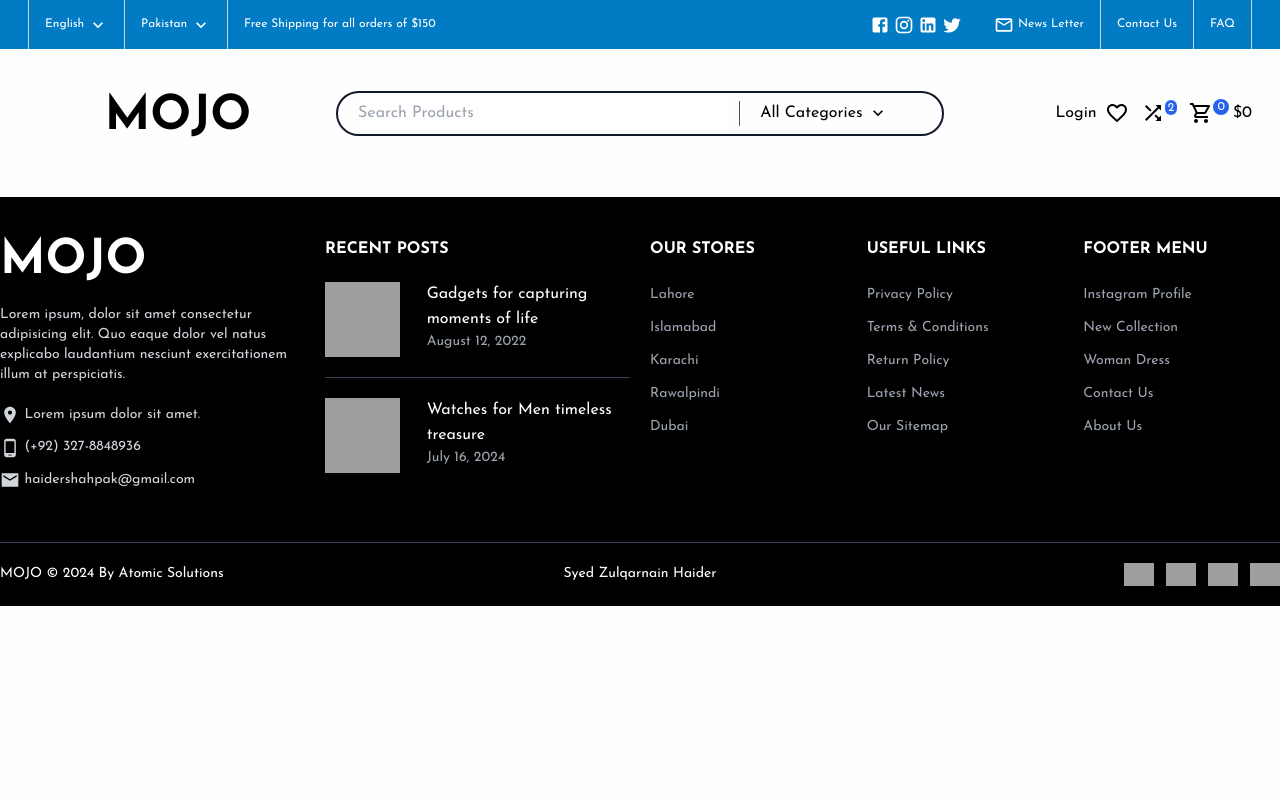
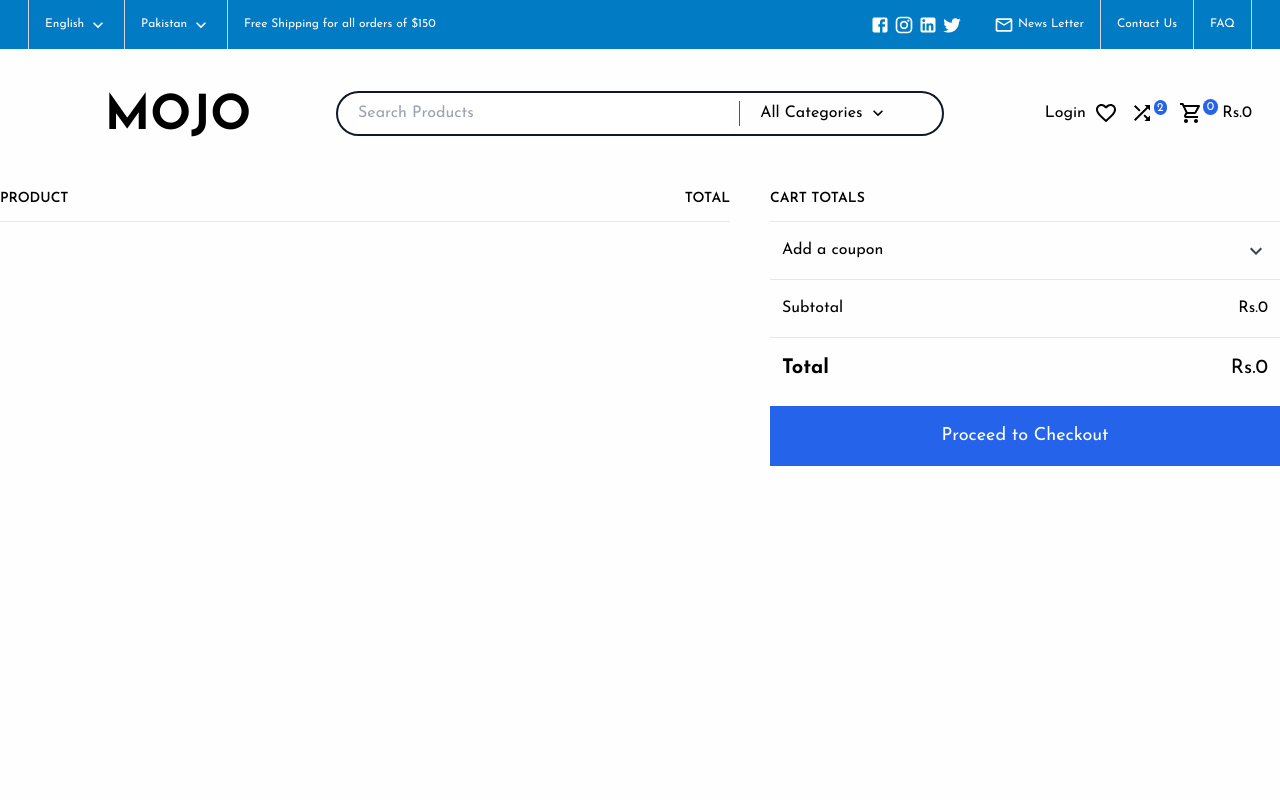
Before and after one commit to HaiderIsBack/Mojo, a React (Vite) app in the folder client/: page /cart in a window 1280 px wide. Shown: the top 800 px of the page. Built offline with nearby package versions, Linux system fonts and the light colour scheme; grey boxes are pictures that could not be loaded.

Commit message:
Created Cart Page

```diff
--- a/client/src/App.jsx
+++ b/client/src/App.jsx
@@ -1,17 +1,18 @@
-import { useEffect, useState } from 'react';
+import { useEffect } from 'react';
 import { BrowserRouter as Router, Routes, Route, useLocation } from 'react-router-dom';
 import './App.css';
 
 // Component Imports
 import Nav from './components/Nav';
+import CartSidebar from './components/CartSidebar';
+import Overlay from './components/Overlay';
 import Footer from './components/Footer';
 
 // Page Imports
 import Home from './pages/Home';
 import ProductPage from './pages/ProductPage';
 import Shop from './pages/Shop';
-import Cart from './components/Cart';
-import Overlay from './components/Overlay';
+import Cart from './pages/Cart';
 
 function App() {
 
@@ -19,15 +20,17 @@ function App() {
     <>
       <Overlay />
       <Router>
-        <Cart />
+        <CartSidebar />
         <Caliborator />
         <Nav />
         <Routes>
           <Route path='/' element={<Home />} />
           <Route path='/shop' element={<Shop />} />
+          <Route path='/cart' element={<Cart />} />
           <Route path='/product/'>
             <Route path=':productId' element={<ProductPage />} />
           </Route>
+          <Route path='*' element={<div>404 Page Not Found</div>} />
         </Routes>
       </Router>
       <Footer />
@@ -40,7 +43,7 @@ const Caliborator = () => {
 
   useEffect(()=>{
     window.scrollTo(0, 0)
-  }, [location.pathname])
+  }, [location.pathname]);
 }
 
-export default App
+export default App;
--- a/client/src/components/Cart/index.jsx
+++ b/client/src/components/CartSidebar/index.jsx
@@ -1,10 +1,10 @@
-// import { Close } from "@mui/icons-material";
 import { useState } from "react";
+import { Link } from "react-router-dom";
 import { useSelector, useDispatch } from "react-redux";
-import { Add, Close, Remove, X } from "@mui/icons-material";
-import { addItem, removeItem, clearCart } from "../../redux/cartSlice";
+import { Add, Close, Remove } from "@mui/icons-material";
+import { addItem, removeItem } from "../../redux/cartSlice";
 
-const Cart = () => {
+const CartSidebar = () => {
     const [products, setProducts] = useState([]);
     const cart = useSelector((state) => state.cart);
 
@@ -39,7 +39,7 @@ const Cart = () => {
             <div className="absolute bottom-0 left-0 bg-white w-full p-5 border-t-2 border-blue-700">
                 <h2>Total: <p className="text-blue-600 inline-block">${cart.totalPrice}</p></h2>
                 <div className="grid grid-cols-2 gap-1">
-                    <button className='w-full col-span-2 sm:col-span-1 bg-transparent hover:bg-blue-600 hover:text-white duration-200 border-[1px] border-blue-600 text-blue-600 text-xs lg:text-md mt-2 py-3'>View Cart</button>
+                    <Link className='w-full col-span-2 sm:col-span-1 bg-transparent text-center hover:bg-blue-600 hover:text-white duration-200 border-[1px] border-blue-600 text-blue-600 text-xs lg:text-md mt-2 py-3' to={"/cart"} >View Cart</Link>
                     <button className='w-full hidden sm:block bg-blue-600 hover:bg-blue-700 text-xs lg:text-md text-white mt-2 py-3'>Proceed to Checkout</button>
                 </div>
             </div>
@@ -77,4 +77,4 @@ const CartItem = ({ item }) => {
     );
 }
 
-export default Cart;
+export default CartSidebar;
--- a/client/src/components/Nav/index.jsx
+++ b/client/src/components/Nav/index.jsx
@@ -79,7 +79,7 @@ const Nav = () => {
                     <div className="flex justify-end gap-3">
                         <a href="#" className='hidden lg:block hover:text-blue-700'><FavoriteBorderOutlined /></a>
                         <a href="#" className='hidden lg:block hover:text-blue-700'><Shuffle /><sup className='bg-blue-600 text-white rounded-full' style={{padding: "0.1rem 0.2rem"}}>2</sup></a>
-                        <button onClick={openCart} className='flex items-center hover:text-blue-700 border-none outline-none'><ShoppingCartOutlined /><sup className="bg-blue-600 px-1  py-2 rounded-full text-white mr-1">{cart.totalQuantity}</sup> ${cart.totalPrice}</button>
+                        <button onClick={openCart} className='flex items-center hover:text-blue-700 border-none outline-none'><ShoppingCartOutlined /><sup className="bg-blue-600 px-1  py-2 rounded-full text-white mr-1">{cart.totalQuantity}</sup> Rs.{cart.totalPrice}</button>
                     </div>
                 </div>
             </nav>
--- /dev/null
+++ b/client/src/pages/Cart/index.jsx
@@ -0,0 +1,101 @@
+import { KeyboardArrowDown, KeyboardArrowUp, Add, Remove } from "@mui/icons-material";
+import { useState } from "react";
+import { useSelector, useDispatch } from "react-redux";
+import { addItem, removeItem } from "../../redux/cartSlice";
+import { Link } from "react-router-dom";
+
+const Cart = () => {
+    const cart = useSelector((state) => state.cart);
+    return (
+        <>
+        <section className="container mx-auto grid grid-cols-12 min-h-screen gap-10">
+            <div className="col-span-7">
+                <div className="flex justify-between items-center my-3">
+                    <h6 className="uppercase text-sm font-semibold">Product</h6>
+                    <h6 className="uppercase text-sm font-semibold">Total</h6>
+                </div>
+                <hr />
+                {
+                    cart.items && cart.items.length > 0 ? (
+                        cart.items.map(item => {
+                            return <CartProduct key={item.id} product={item} />
+                        })
+                    ) : null
+                }
+            </div>
+            <div className="col-span-5">
+                <div className="my-3">
+                    <h6 className="uppercase text-sm font-semibold">Cart Totals</h6>
+                </div>
+                <hr />
+                <AddCoupon />
+                <hr />
+                <div className="flex justify-between items-center px-3 py-4">
+                    <h6 className="text-md font-normal">Subtotal</h6>
+                    <p className="text-md">Rs.{cart.totalPrice}</p>
+                </div>
+                <hr />
+                <div className="flex justify-between items-center px-3 py-4">
+                    <h6 className="text-xl font-bold">Total</h6>
+                    <p className="text-xl">Rs.{cart.totalPrice}</p>
+                </div>
+                <button className='w-full hidden sm:block bg-blue-600 hover:bg-blue-700 text-lg lg:text-md text-white mt-2 py-4'>Proceed to Checkout</button>
+            </div>
+        </section>
+        </>
+    );
+}
+
+const AddCoupon = () => {
+    const [isActive, setIsActive] = useState(false);
+
+    const handleClick = () => {
+        setIsActive(prev => !prev);
+    }
+    return (<>
+        <div className="flex justify-between items-center cursor-pointer duration-300 px-3 pt-4" style={{paddingBottom: isActive ? "0" : "1rem"}} onClick={handleClick}>
+            <h6 className="text-md font-normal">Add a coupon</h6>
+            <p className="text-md text-gray-700">{isActive ? <KeyboardArrowUp /> : <KeyboardArrowDown />}</p>
+        </div>
+        <div className="flex gap-2 duration-300 overflow-hidden" style={{maxHeight: isActive ? "200px" : "0px", padding: isActive ? "1rem 0.75rem" : "0 0.75rem"}}>
+            <input type="text" className="flex-[2] border-[1px] border-black rounded-sm" />
+            <button className="bg-blue-600 hover:bg-blue-700 text-white flex-1 py-3">Apply</button>
+        </div>
+    </>);
+}
+
+const CartProduct = ({ product }) => {
+    const dispatch = useDispatch();
+
+    const changeQuantity = (action) => {
+        if(action === "increase"){
+            dispatch(addItem(product));
+        }else{
+            dispatch(removeItem(product.id));
+        }
+    }
+    return (<>
+        <div className="grid grid-cols-12 gap-5 px-3 py-4">
+            <div className="col-span-2">
+                <Link to={"/product/" + product.id}>
+                    <img src={product.imageUrl} alt={product.name} className="w-full aspect-square object-contain" loading="lazy" />
+                </Link>
+            </div>
+            <div className="col-span-10">
+                <h2 className="flex justify-between items-center text-lg pt-1">
+                    <Link to={"/product/" + product.id}>{product.name}</Link>
+                    <span>Rs.{product.totalPrice}</span>
+                </h2>
+                <p className="my-3 text-xl font-normal">Rs.{product.price}</p>
+                <div className="flex justify-start items-center">
+                    <span className="bg-blue-700 text-white p-1 select-none active:scale-105 cursor-pointer" onClick={() => changeQuantity('decrease')}><Remove fontSize="small" /></span>
+                    <span className="px-5">{product.quantity}</span>
+                    <span className="bg-blue-700 text-white p-1 select-none active:scale-105 cursor-pointer" onClick={() => changeQuantity('increase')}><Add fontSize="small" /></span>
+                </div>
+            </div>
+        </div>
+        <hr />
+    </>);
+}
+
+export default Cart;
```
